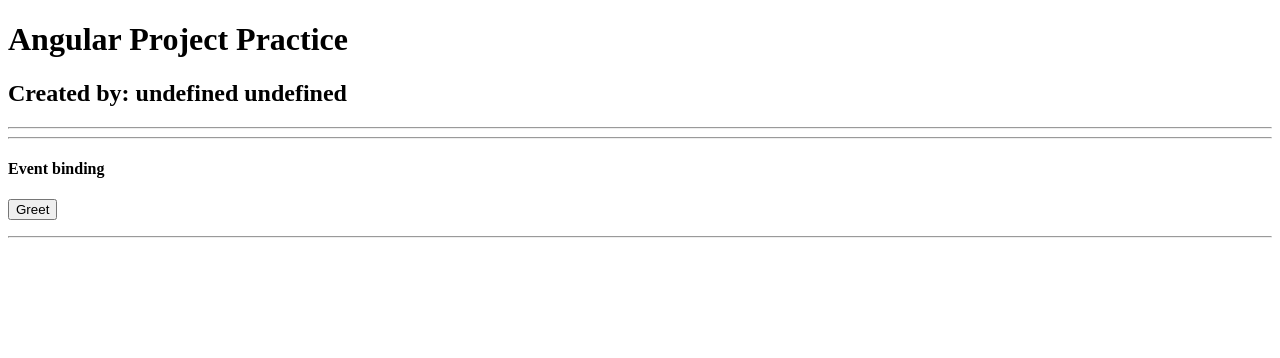
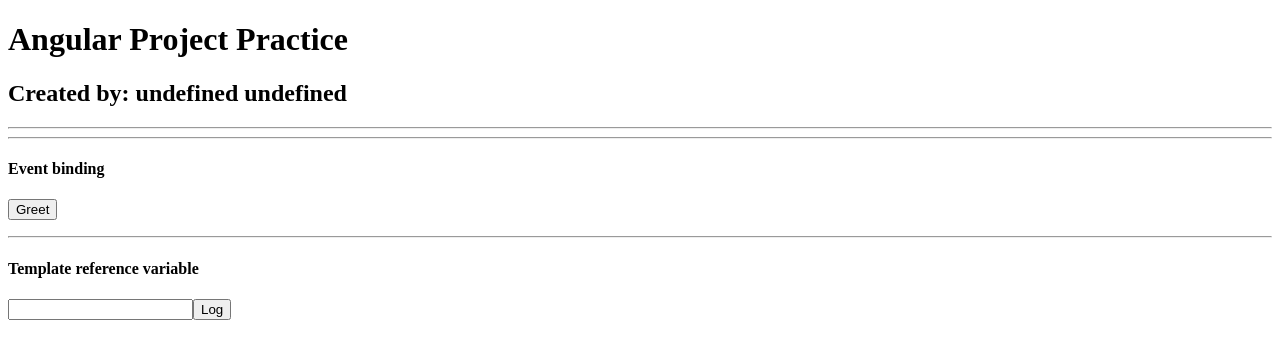
Before and after one commit to naveensinghgniit/angularTest, an Angular app: page / in a window 1280 px wide. Shown: the top 358 px of the page. Built offline with nearby package versions, Linux system fonts and the light colour scheme.

Commit message:
Template reference variable

```diff
--- a/src/app/app.component.html
+++ b/src/app/app.component.html
@@ -10,6 +10,11 @@
 <button (click)="onClick($event)">Greet</button>
 <p>{{greetings}}</p>
 <p>{{greetingType}}</p>
+
 <hr>
 
+<h4>Template reference variable</h4>
+<input type="text" #myInput>
+<button (click)="logMessage(myInput.value)">Log</button>
+
 <router-outlet></router-outlet>
--- a/src/app/app.component.ts
+++ b/src/app/app.component.ts
@@ -14,4 +14,8 @@ export class AppComponent {
     console.log (event);
     this.greetingType = event.type;
   }
+
+  logMessage(value) {
+    console.log(value);
+  }
 }
```
